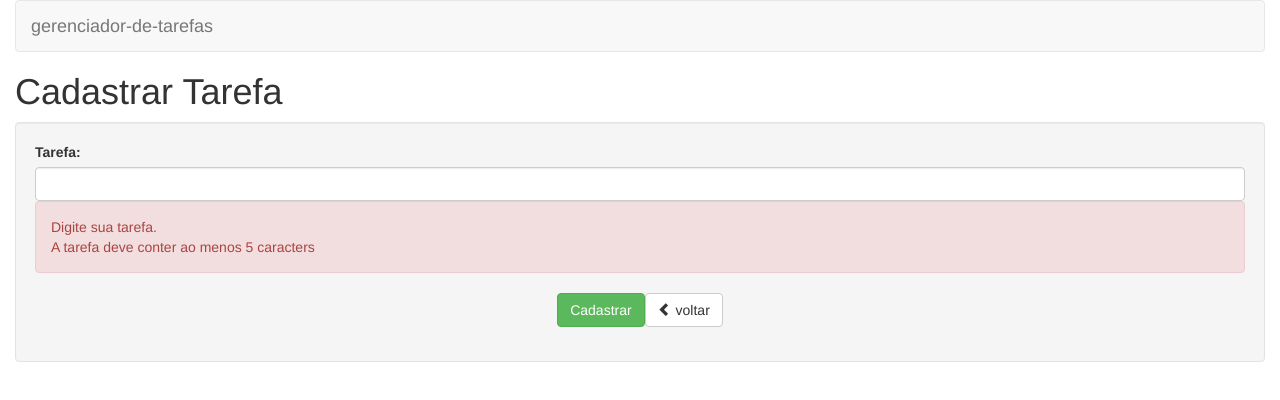
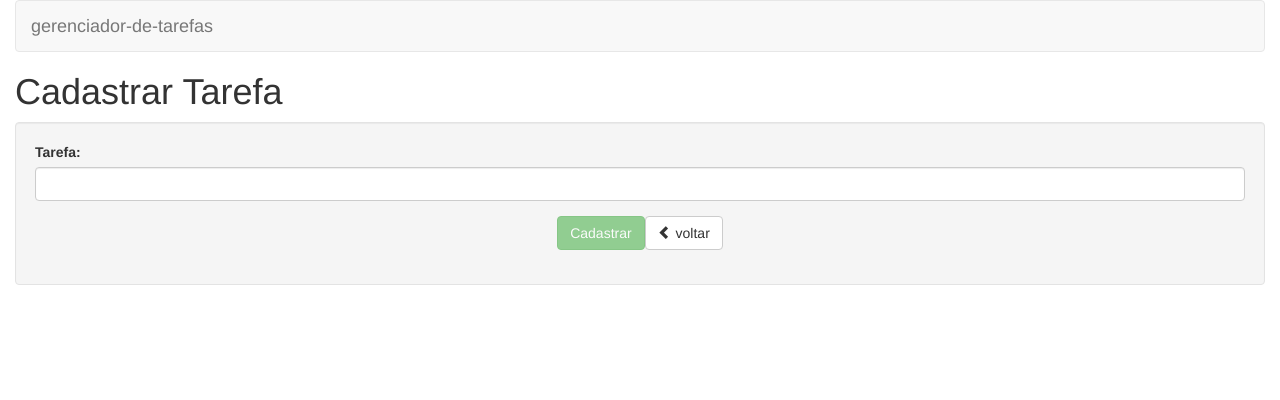
Before and after one commit to karoolina1234/GerenciadorTarefasAngular, an Angular app: page /tarefas/cadastrar in a window 1280 px wide. Shown: the top 400 px of the page. Built offline with nearby package versions, Linux system fonts and the light colour scheme.

Commit message:
add function register task

```diff
--- a/src/app/tarefas/cadastrar-tarefa/cadastrar-tarefa.component.html
+++ b/src/app/tarefas/cadastrar-tarefa/cadastrar-tarefa.component.html
@@ -1,7 +1,7 @@
 <h1>Cadastrar Tarefa</h1>
 
 <div class="well">
-  <form>
+  <form #formTarefa="ngForm">
     <div class="form-group">
       <label for="nome">Tarefa:</label>
       <input
@@ -9,17 +9,30 @@
         class="form-control"
         id="nome"
         name="nome"
+        [(ngModel)]="tarefa.nome"
+        #nome="ngModel"
         minlength="5"
         required
       />
-      <div class="alert alert-danger">
-        <div>Digite sua tarefa.</div>
-        <div>A tarefa deve conter ao menos 5 caracters</div>
+      <div
+        *ngIf="nome.errors && (nome.dirty || nome.touched)"
+        class="alert alert-danger"
+      >
+        <div [hidden]="!nome.errors.required">Digite sua tarefa.</div>
+        <div [hidden]="!nome.errors.minlength">
+          A tarefa deve conter ao menos 5 caracters
+        </div>
       </div>
     </div>
     <div class="form-group text-center">
-      <input type="submit" class="btn btn-success" value="Cadastrar" />
-      <a class="btn btn-default">
+      <input
+        type="submit"
+        class="btn btn-success"
+        (click)="cadastrar()"
+        value="Cadastrar"
+        [disabled]="!formTarefa.form.valid"
+      />
+      <a [routerLink]="['/tarefas']" class="btn btn-default">
         <span
           class="glyphicon glyphicon-chevron-left"
           aria-hidden="true"
--- a/src/app/tarefas/cadastrar-tarefa/cadastrar-tarefa.component.ts
+++ b/src/app/tarefas/cadastrar-tarefa/cadastrar-tarefa.component.ts
@@ -1,15 +1,27 @@
-import { Component, OnInit } from '@angular/core';
+import { Component, OnInit, ViewChild } from "@angular/core";
+import { NgForm } from "@angular/forms";
+import { Tarefa, TarefaService } from "../shared";
+import { Router } from "@angular/router";
 
 @Component({
-  selector: 'app-cadastrar-tarefa',
-  templateUrl: './cadastrar-tarefa.component.html',
-  styleUrls: ['./cadastrar-tarefa.component.css']
+  selector: "app-cadastrar-tarefa",
+  templateUrl: "./cadastrar-tarefa.component.html",
+  styleUrls: ["./cadastrar-tarefa.component.css"],
 })
 export class CadastrarTarefaComponent implements OnInit {
+  @ViewChild("formTarefa", { static: true }) formTarefa: NgForm; //o nome formTarefa foi declarado no html no form.
+  tarefa: Tarefa;
 
-  constructor() { }
+  constructor(private tarefaService: TarefaService, private router: Router) {}
 
   ngOnInit(): void {
+    this.tarefa = new Tarefa();
   }
 
+  cadastrar(): void {
+    if (this.formTarefa.form.valid) {
+      this.tarefaService.cadastrar(this.tarefa);
+      this.router.navigate(["/tarefas"]);
+    }
+  }
 }
```
